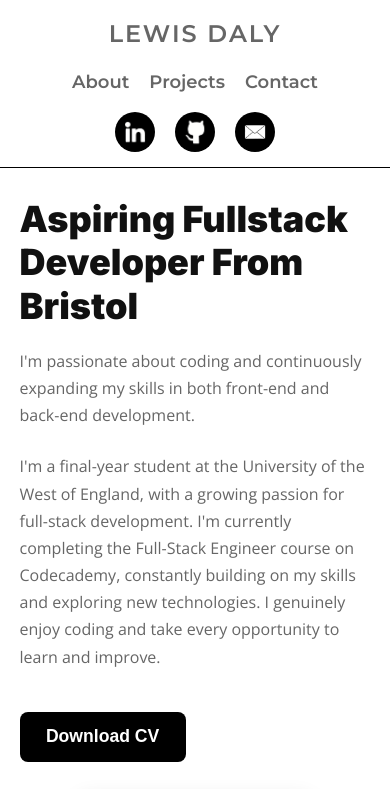
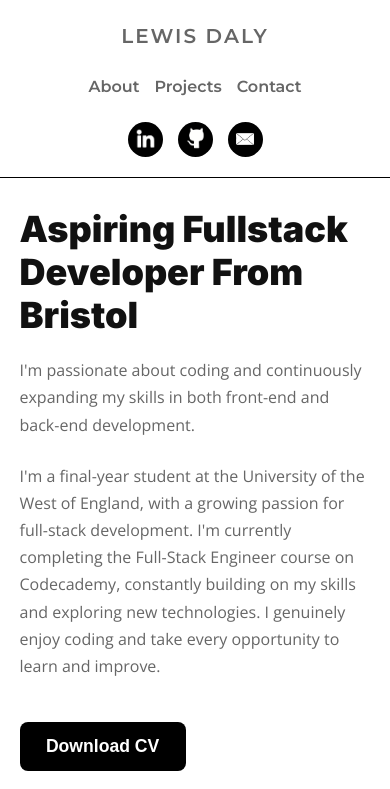
Before and after one commit to lewis1701/Portfolio-Site, a website: page index.html in a window 390 px wide. Shown: the top 789 px of the page. Drawn offline with nearby package versions, Linux system fonts and the light colour scheme.

Commit message:
fixed rendering on smaller screen issues

```diff
--- a/resources/css/index.css
+++ b/resources/css/index.css
@@ -2,7 +2,7 @@
    General Styles & Resets
    ========================================================================== */
 
-* {
+   * {
     margin: 0;
     padding: 0;
     box-sizing: border-box;
@@ -57,16 +57,17 @@ h6 { /* Used for Card Titles */
 
 
 /* ==========================================================================
-   Header (#banner)
+   Header (#banner) - Base Styles (Desktop First)
    ========================================================================== */
 
 #banner {
     display: flex;
-    justify-content: space-between;
-    align-items: center;
-    padding: 20px 10%;
+    justify-content: space-between; /* Space items out */
+    align-items: center;           /* Vertically align items */
+    padding: 20px 10%;            /* Top/Bottom | Left/Right padding */
     border-bottom: 1px solid black;
-    /* overflow: hidden; */ /* Often not needed unless content breaks out */
+    flex-wrap: wrap; /* Allow wrapping if necessary, though ideally avoided */
+    gap: 20px;       /* Add a base gap for wrap scenarios */
 }
 
 #banner h3#site-title { /* More specific selector */
@@ -75,28 +76,36 @@ h6 { /* Used for Card Titles */
     letter-spacing: 2px;
     color: #666666;
     text-transform: uppercase;
+    flex-shrink: 0; /* Prevent title from shrinking excessively */
+    margin-right: auto; /* Push nav and buttons to the right */
 }
 
 #navlist {
     display: flex;
-    gap: 30px; /* Increased gap slightly */
+    align-items: center; /* Align nav items vertically */
+    gap: 30px;          /* Space between nav items */
     list-style: none;
+    padding: 0;         /* Remove default padding */
+    margin: 0;          /* Remove default margin */
+    flex-shrink: 0; /* Prevent nav from shrinking excessively */
 }
 
 #navlist li {
     font-family: 'Montserrat', sans-serif;
-    font-size: 24px; /* Consider slightly smaller size */
+    font-size: 22px; /* Slightly reduced base size */
     font-weight: 600;
     color: #666666;
-    /* margin-right: 5%; */ /* Replaced by gap on #navlist */
 }
 
 #navlist a { /* Target links directly for hover */
-     color: #666666;
+    color: #666666;
+    transition: color 0.2s ease, font-weight 0.2s ease; /* Smooth transitions */
+    display: block; /* Better hit area */
+    padding: 5px 0; /* Add slight vertical padding */
 }
 #navlist a:hover {
     color: black;
-    font-weight: 900; /* Applied on hover only */
+    font-weight: 900;
 }
 
 /* Social Buttons (in Header) */
@@ -105,51 +114,152 @@ h6 { /* Used for Card Titles */
     justify-content: center;
     align-items: center;
     list-style: none;
-    gap: 20px;
+    gap: 20px;         /* Space between buttons */
+    padding: 0;        /* Remove default padding */
+    margin: 0;         /* Remove default margin */
+    flex-shrink: 0; /* Prevent buttons from shrinking */
 }
 
-/* #mybuttons li: overflow: hidden; unnecessary here */
-
 #mybuttons button {
-    width: 50px; /* Slightly smaller? */
-    height: 50px;
+    width: 45px;       /* Slightly smaller base size */
+    height: 45px;
     border-radius: 50%;
     background-color: black;
-    display: flex; /* Keep for potential future icon centering */
-    justify-content: center; /* Keep for potential future icon centering */
-    align-items: center; /* Keep for potential future icon centering */
+    display: flex;
+    justify-content: center;
+    align-items: center;
     border: none;
     cursor: pointer;
     padding: 0;
-    /* Font properties removed as they have no effect on bg-image buttons */
-    /* background-color is set here, remove from specific ID rules */
+    transition: transform 0.2s ease; /* Smooth hover effect */
+    /* background properties are set by IDs */
 }
 
 #mybuttons button:hover {
-    transform: scale(1.15); /* Slightly increased hover effect */
-    transition: transform 0.2s ease; /* Faster transition */
+    transform: scale(1.1); /* Slightly reduced hover scale */
 }
 
+/* Specific Button Backgrounds (Keep as is) */
 #github {
     background-image: url("../images/Github.png");
-    background-size: 60%; /* Adjusted size */
+    background-size: 60%;
     background-position: center;
     background-repeat: no-repeat;
 }
 
 #linkedin {
     background-image: url("../images/linkedin.png");
-    background-size: 60%; /* Adjusted size */
+    background-size: 60%;
     background-position: center;
     background-repeat: no-repeat;
 }
 
 #email{
     background-image: url("../images/mail.png");
-    background-size: 80%; /* Adjusted size */
+    background-size: 80%;
     background-position: center;
     background-repeat: no-repeat;
 }
+
+
+/* ==========================================================================
+   Responsive Adjustments for Header (Included Here)
+   ========================================================================== */
+
+/* Medium Screens / Tablets (e.g., <= 992px) */
+@media (max-width: 992px) {
+    #banner {
+        padding: 15px 8%; /* Reduce padding */
+    }
+    #navlist {
+        gap: 25px; /* Reduce nav gap */
+    }
+    #navlist li {
+        font-size: 20px; /* Reduce nav font size */
+    }
+    #mybuttons {
+        gap: 15px; /* Reduce button gap */
+    }
+    #mybuttons button {
+        width: 40px; /* Reduce button size */
+        height: 40px;
+    }
+}
+
+/* Smaller Tablets / Large Phones (e.g., <= 768px) */
+@media (max-width: 768px) {
+    #banner {
+        padding: 15px 5%;  /* Further reduce padding */
+        justify-content: center; /* Center items when they might wrap */
+        gap: 15px;         /* Adjust gap for potential wrapping */
+    }
+     #banner h3#site-title {
+        margin-right: 0; /* Remove auto margin to allow centering */
+        font-size: 22px; /* Slightly smaller title */
+    }
+    #navlist {
+        gap: 20px; /* Further reduce nav gap */
+        order: 1; /* Ensure nav comes after title if wrapping */
+        flex-grow: 1; /* Allow nav to take space if needed */
+        justify-content: center; /* Center nav items */
+    }
+    #navlist li {
+        font-size: 18px; /* Further reduce nav font size */
+    }
+    #mybuttons {
+        order: 2; /* Ensure buttons come after nav if wrapping */
+        justify-content: center; /* Center buttons */
+    }
+
+    /* If #banner wraps to two lines here, the above centering and order helps */
+    /* Consider a hamburger menu if this layout isn't sufficient */
+}
+
+/* Small Phones (e.g., <= 480px) - Stacked Layout */
+@media (max-width: 480px) {
+    #banner {
+        flex-direction: column; /* Stack items vertically */
+        align-items: center;    /* Center items horizontally */
+        padding: 20px 5%;       /* Adjust padding for stacked */
+        gap: 20px;              /* Vertical gap between items */
+    }
+
+    #banner h3#site-title {
+        font-size: 20px;     /* Adjust title size */
+        text-align: center; /* Ensure title is centered */
+        order: 0; /* Reset order */
+    }
+
+    #navlist {
+        flex-direction: row; /* Keep nav items horizontal for small lists */
+        /* Or uncomment below for vertical nav list */
+        /* flex-direction: column; */
+        /* align-items: center; */
+        gap: 15px;          /* Adjust gap */
+        order: 1; /* Reset order */
+        flex-grow: 0; /* Reset grow */
+        justify-content: center;
+    }
+
+    #navlist li {
+        font-size: 16px;     /* Smallest nav font size */
+    }
+
+     #navlist a {
+        padding: 2px 0; /* Reduce padding */
+    }
+
+    #mybuttons {
+        gap: 15px; /* Adjust gap */
+        order: 2; /* Reset order */
+        /* Button size already reduced at 992px, could reduce further if needed */
+    }
+     #mybuttons button {
+       width: 35px; /* Further reduce button size */
+       height: 35px;
+     }
+}
+
 
 /* ==========================================================================
    Main Content Area Layout
@@ -505,7 +615,7 @@ h6 { /* Used for Card Titles */
 
 
 /* ==========================================================================
-   Responsive Adjustments
+   General Responsive Adjustments (Excluding Header - handled above)
    ========================================================================== */
 
 @media (max-width: 768px) {
@@ -515,7 +625,7 @@ h6 { /* Used for Card Titles */
     }
 
     h1 {
-        font-size: 48px; /* Smaller h1 on mobile */
+        font-size: 32px; /* Smaller h1 on mobile */
     }
 
     .main-content {
@@ -577,27 +687,13 @@ h6 { /* Used for Card Titles */
     }
 }
 
-/* Further adjustments for very small screens if needed */
+/* Further adjustments for very small screens if needed (Excluding Header) */
 @media (max-width: 480px) {
      h1 {
          font-size: 36px;
      }
-     #banner {
-         padding: 15px 5%;
-         flex-direction: column; /* Stack header items */
-         gap: 15px;
-     }
-     #navlist {
-         gap: 20px;
-         font-size: 18px; /* Smaller nav links */
-     }
-     #navlist li {
-         font-size: 18px;
-     }
-     #mybuttons button {
-         width: 40px;
-         height: 40px;
-     }
+    /* Header rules are handled in the dedicated header section */
+
      .main-content {
          padding: 30px 5% 50px;
      }
@@ -607,6 +703,9 @@ h6 { /* Used for Card Titles */
      }
 }
 
+/* ==========================================================================
+   Scroll Animation
+   ========================================================================== */
 /* Base state for both */
 .scroll-animate {
     opacity: 0;
@@ -630,6 +729,10 @@ h6 { /* Used for Card Titles */
     transform: translateX(0);
   }
 
+/* ==========================================================================
+   Footer / Contact
+   ========================================================================== */
+
   .footerbuttons{
     margin: 2em;
   }
@@ -639,15 +742,35 @@ h6 { /* Used for Card Titles */
     flex-direction: column;
     background-color: #e0e0e0;
     align-items: center;
+    padding: 40px 5%; /* Add some padding */
   }
 
   .num{
     font-weight: 900;
   }
   #bottom{
-    flex-direction: column;
+    flex-direction: column; /* Already flex column via #contact */
+    display: flex; /* Ensure flex properties apply */
+    align-items: center; /* Center items */
+    text-align: center; /* Center text */
+    gap: 15px; /* Add gap between footer items */
+    width: 100%;
+    max-width: 600px; /* Limit width for readability */
+    margin-top: 20px; /* Space above bottom links */
   }
 
   #bottom a {
+<<<<<<< HEAD:resources/css/index.css
     align-self: flex-end;
   }
+=======
+    align-self: center; /* Override potential inherited align-self */
+    /* Add styles for footer links if needed */
+  }
+
+#about p span.highlight,
+#about p span.underline {
+    display: inline-block; /* Might stabilize geometry slightly */
+    /* position: static !important; */ /* Force static if position:relative was interfering, unlikely needed */
+}
+>>>>>>> 0292c52 (added more polish and replaced profile picture):resources/css/Index.css
```
